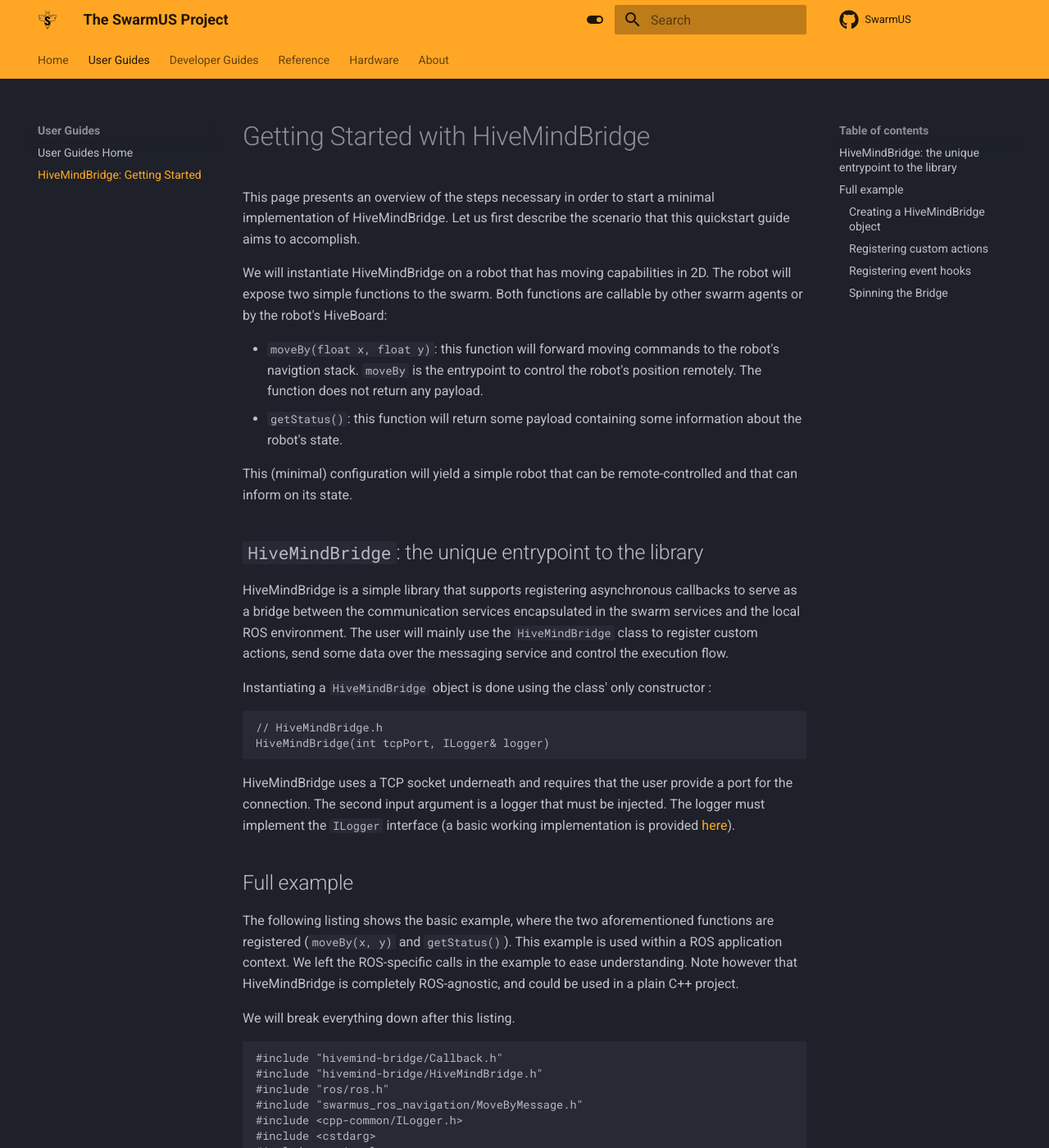
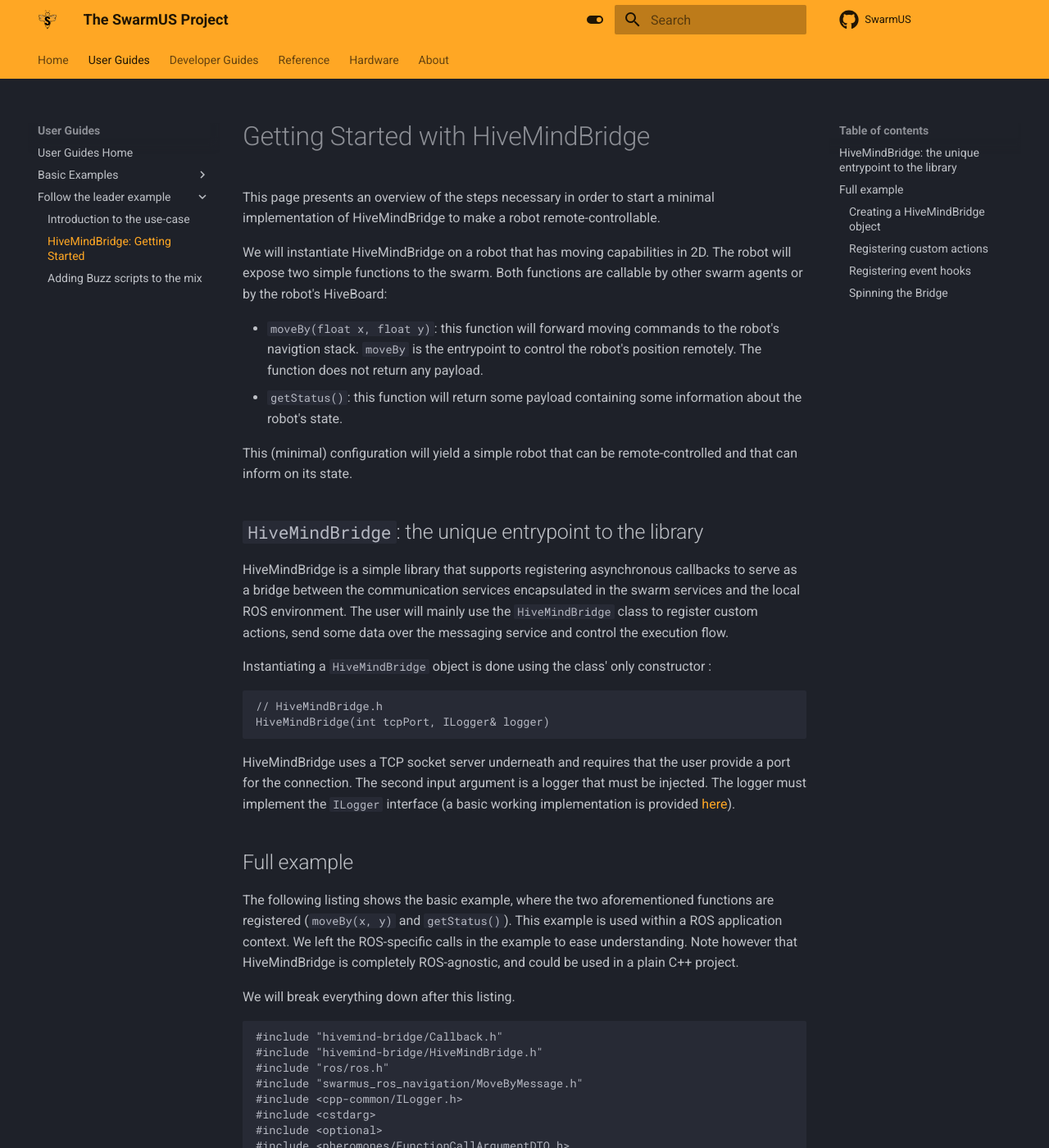
Before and after one commit to SwarmUS/SwarmUS-doc, an MkDocs documentation site: the page built from docs/sections/user-guide/follow-the-leader/hivemind-bridge-getting-started.md, in a window 1280 px wide and 1400 px high. Shown: the whole window at 82% size. Built offline with MkDocs 1.6.1 and Material for MkDocs 9.7.7, drawn with Linux system fonts in a browser that asks for light colours.

Commit message:
Grooming Howtos (#2)
* grooming stuff

* PR

````diff
--- a/docs/sections/user-guide/hivemind-bridge-getting-started.md
+++ b/docs/sections/user-guide/follow-the-leader/hivemind-bridge-getting-started.md
@@ -1,6 +1,6 @@
 # Getting Started with HiveMindBridge
 
-This page presents an overview of the steps necessary in order to start a minimal implementation of HiveMindBridge. Let us first describe the scenario that this quickstart guide aims to accomplish.
+This page presents an overview of the steps necessary in order to start a minimal implementation of HiveMindBridge to make a robot remote-controllable.
 
 We will instantiate HiveMindBridge on a robot that has moving capabilities in 2D. The robot will expose two simple functions to the swarm. Both functions are callable by other swarm agents or by the robot's HiveBoard:
 
@@ -20,7 +20,7 @@
 HiveMindBridge(int tcpPort, ILogger& logger)
 ```
 
-HiveMindBridge uses a TCP socket underneath and requires that the user provide a port for the connection. The second input argument is a logger that must be injected. The logger must implement the `ILogger` interface (a basic working implementation is provided [here](../reference/HiveMindBridge/logger.md)).
+HiveMindBridge uses a TCP socket server underneath and requires that the user provide a port for the connection. The second input argument is a logger that must be injected. The logger must implement the `ILogger` interface (a basic working implementation is provided [here](../../reference/HiveMindBridge/logger.md)).
 
 ## Full example
 
@@ -139,7 +139,7 @@
 HiveMindBridge bridge(port, logger);
 ```
 
-To create a `HiveMindBridge` instance, the user must provide a logger that implements the `ILogger` interface (see [here](../reference/HiveMindBridge/logger.md) for a full example). The `port` input argument is needed in order to bind the TCP socket used by HiveMindBridge.
+To create a `HiveMindBridge` instance, the user must provide a logger that implements the `ILogger` interface (see [here](../../reference/HiveMindBridge/logger.md) for a full example). The `port` input argument is needed in order to bind the TCP socket used by HiveMindBridge.
 
 > HiveMindBridge acts as a TCP _server_ and will wait for clients to initiate a connection.
 
@@ -149,9 +149,9 @@
 
 Registering custom actions is always done by following three steps :
 
-1. Define the callback that describes the behaviour of the custom action (see [Defining Callbacks](../reference/HiveMindBridge/defining-callbacks.md)).
-2. Define the manifest that describes the input arguments of the callback (see [Defining Manifests](../reference/HiveMindBridge/defining-manifests.md). This is optional, as some callbacks will not require any input arguments)
-3. Register the custom action in the `HiveMindBridge` object (see [Registering Custom Actions](../reference/HiveMindBridge/registering-custom-actions.md)).
+1. Define the callback that describes the behaviour of the custom action (see [Defining Callbacks](../../reference/HiveMindBridge/defining-callbacks.md)).
+2. Define the manifest that describes the input arguments of the callback (see [Defining Manifests](../../reference/HiveMindBridge/defining-manifests.md). This is optional, as some callbacks will not require any input arguments)
+3. Register the custom action in the `HiveMindBridge` object (see [Registering Custom Actions](../../reference/HiveMindBridge/registering-custom-actions.md)).
 
 **Registering `moveBy(float x, float y)`**
 
@@ -193,11 +193,11 @@
 
 Since the function returns no payload, the user must simply return an empty struct.
 
-> Notice that the order of the arguments match between the manifest and the callback's body. This allows the other swarm element to send the arguments correctly. For more information on this, see [Defining Manifests](../reference/HiveMindBridge/defining-manifests.md).
+> Notice that the order of the arguments match between the manifest and the callback's body. This allows the other swarm element to send the arguments correctly. For more information on this, see [Defining Manifests](../../reference/HiveMindBridge/defining-manifests.md).
 
 **Registering `getStatus()`**
 
-The `getStatus()` function takes no input arguments, but will return some payload. The return payload is wrapped in  a CallbackReturn type that takes the return values in an array. This is because the return payload is wrapped in a function call request that will be placed on the remote caller. See [Defining Callbacks](../reference/HiveMindBridge/defining-callbacks.md) for more details.
+The `getStatus()` function takes no input arguments, but will return some payload. The return payload is wrapped in  a CallbackReturn type that takes the return values in an array. This is because the return payload is wrapped in a function call request that will be placed on the remote caller. See [Defining Callbacks](../../reference/HiveMindBridge/defining-callbacks.md) for more details.
 
 ```cpp
     CallbackFunction getStatus = [&](CallbackArgs args,
@@ -214,7 +214,7 @@
     bridge.registerCustomAction("getStatus", getStatus);
 ```
 
-> This example does not have any real logic. In some cases, there could be a need to implement some complex logic, and even some blocking calls to check the state of some robot peripherals. Since all callbacks are run asynchronously, the user can use blocking calls in the body of the callback. See [Defining Callbacks](../reference/HiveMindBridge/defining-callbacks.md) for more information on this.
+> This example does not have any real logic. In some cases, there could be a need to implement some complex logic, and even some blocking calls to check the state of some robot peripherals. Since all callbacks are run asynchronously, the user can use blocking calls in the body of the callback. See [Defining Callbacks](../../reference/HiveMindBridge/defining-callbacks.md) for more information on this.
 
 ### Registering event hooks
 
--- a/mkdocs.yml
+++ b/mkdocs.yml
@@ -9,7 +9,16 @@
   - Home: 'index.md'
   - User Guides:
     - User Guides Home: 'sections/user-guide/index.md'
-    - "HiveMindBridge: Getting Started": 'sections/user-guide/hivemind-bridge-getting-started.md'
+    - Basic Examples:
+      - Making a LED Flash using Buzz: 'sections/user-guide/basic-examples/led-flash-buzz.md'
+      - Flashing a LED on a remote Hiveboard: 'sections/user-guide/basic-examples/led-flash-remote-hiveboard.md'
+      - Writing "Hello World" to a robot: 'sections/user-guide/basic-examples/hello-world-bridge.md'
+      - Calling functions from HiveAR: 'sections/user-guide/basic-examples/hivear-call-functions.md'
+      - Acquiring a remote Hiveboard's position: 'sections/user-guide/basic-examples/basic-interloc.md'
+    - Follow the leader example:
+      - Introduction to the use-case: 'sections/user-guide/follow-the-leader/index.md'
+      - "HiveMindBridge: Getting Started": 'sections/user-guide/follow-the-leader/hivemind-bridge-getting-started.md'
+      - "Adding Buzz scripts to the mix": 'sections/user-guide/follow-the-leader/buzz-scripts-getting-started.md'
   - Developer Guides:
     - Developer Guides Home: 'sections/developer-guide/index.md'
   - Reference:
````
Also changed, not shown: docs/sections/user-guide/basic-examples/basic-interloc.md (added, +14 -0 lines), docs/sections/user-guide/basic-examples/hello-world-bridge.md (added, +16 -0 lines), docs/sections/user-guide/basic-examples/hivear-call-functions.md (added, +17 -0 lines), docs/sections/user-guide/basic-examples/led-flash-buzz.md (added, +11 -0 lines), docs/sections/user-guide/basic-examples/led-flash-remote-hiveboard.md (added, +16 -0 lines), docs/sections/user-guide/follow-the-leader/buzz-scripts-getting-started.md (added, +11 -0 lines), docs/sections/user-guide/follow-the-leader/index.md (added, +5 -0 lines), docs/sections/user-guide/index.md (+9 -0 lines).
